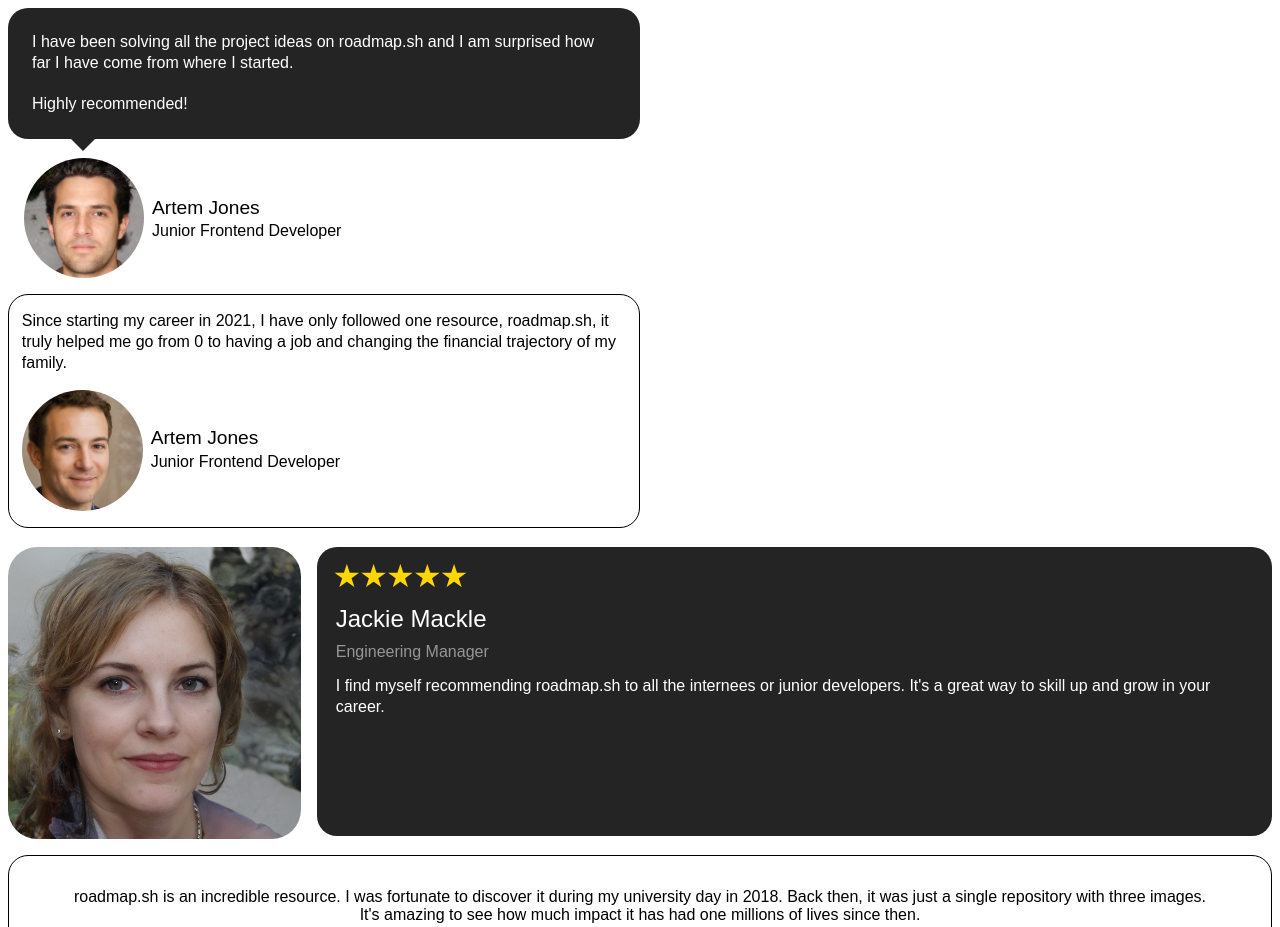
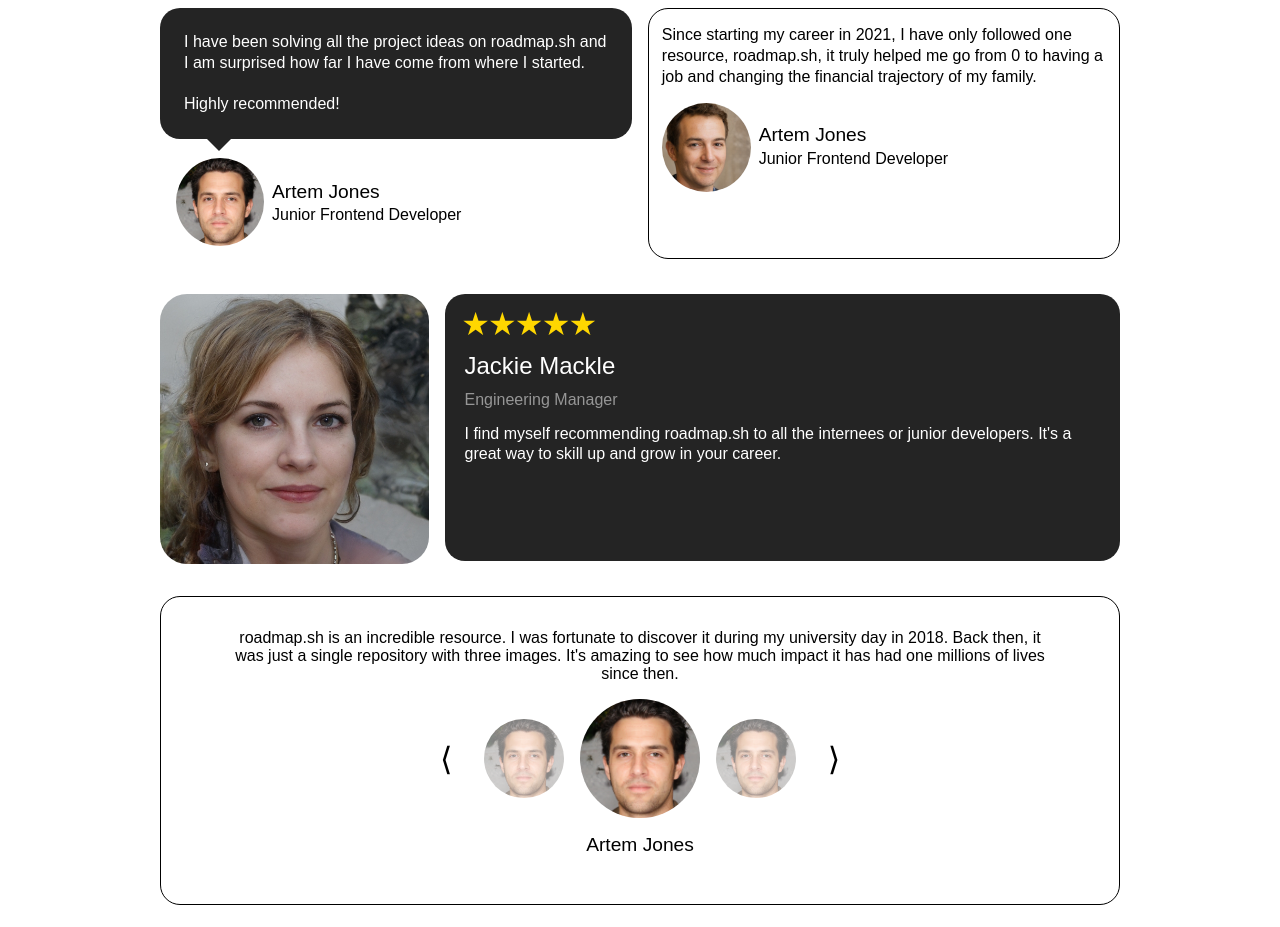
Before and after one commit to Starck27/roadmap-sh-testimonial-cards, a plain HTML site: page index.html in a window 1280 px wide. Shown: the top 927 px of the page. Drawn offline with Linux system fonts and the light colour scheme.

Commit message:
adjust styling

```diff
--- a/main.css
+++ b/main.css
@@ -6,16 +6,21 @@
 
 body {
   font-family: sans-serif;
+  margin: 0 10rem;
 }
 
 .cards-container {
-  margin: 0.5rem;
+  margin: 0.5rem auto;
   display: flex;
-  flex-direction: column;
+  justify-content: center;
+  flex-direction: row;
+  flex-wrap: wrap;
+  gap: 1rem;
 }
 
-.card-a {
-  width: 50%;
+.card-a,
+.card-b {
+  flex: 1 1 45%;
   height: auto;
 }
 
```
